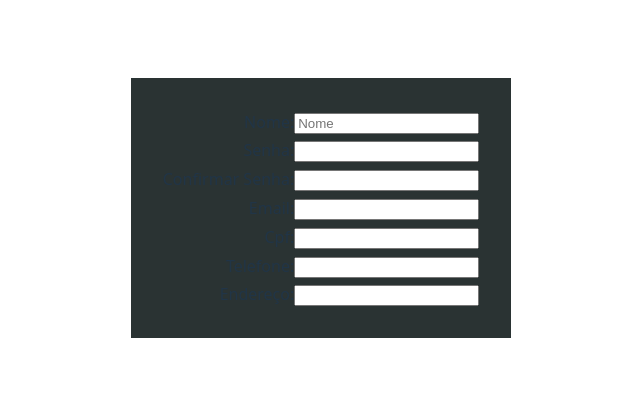
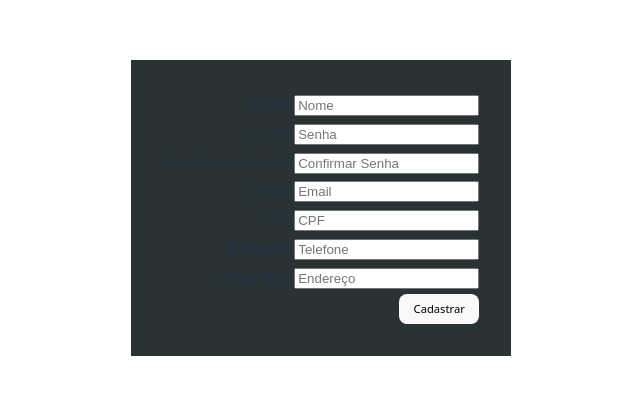
Before and after one commit to bvgross/serratec-react-trabalho_final, a React (Vite) app: page /cadastro in a window 1280 px wide. Shown: the part 192-586 px from the top of the page, without its empty margins (319-959 px from the left). Built offline with nearby package versions, Linux system fonts and the light colour scheme.

Commit message:
cadastro feito

```diff
--- a/src/pages/cadastro/cadastro.jsx
+++ b/src/pages/cadastro/cadastro.jsx
@@ -1,9 +1,7 @@
-import { useEffect, useState } from "react"
-import apiUsuarios from "../../services/apiUsuarios"
-import { Input } from "../../components/Input/Input"
-import styles from "./cadastro.module.css"
-
-
+import { useState } from "react";
+import apiUsuarios from "../../services/apiUsuarios";
+import { Input } from "../../components/Input/Input";
+import styles from "./cadastro.module.css";
 export function CadastroPage() {
     const [name, setName] = useState("");
     const [password, setPassword] = useState("");
@@ -12,55 +10,63 @@ export function CadastroPage() {
     const [cpf, setCpf] = useState("");
     const [phone, setPhone] = useState("");
     const [address, setAddress] = useState("");
-
-
-    const postUsuario =  async () => {
-        try{
-     const response = await apiUsuarios.post("/users", user);
-     console.log("Usuário cadastrado", response.data);
-         } catch (erro) {
-          console.error("Erro ao cadastrar:", erro);
+    const postUsuario = async () => {
+        const user = {
+            name,
+            password,
+            email,
+            cpf,
+            phone,
+            address
+        };
+        if (password !== confirmPass) {
+            alert("As senhas não coincidem!");
+            return;
+        }
+        try {
+            const response = await apiUsuarios.post("/users", user);
+            console.log("Usuário cadastrado", response.data);
+            alert("Usuário cadastrado com sucesso!");
+        } catch (erro) {
+            console.error("Erro ao cadastrar:", erro);
+            alert("Erro ao cadastrar usuário.");
         }
     };
-
-    const getUsuarios = async () => {
-        try{
-            const response = await apiUsuarios.get("/users");
-            console.log("Usuários:", response.data);
-        }catch (erro) {
-            console.error("Erro ao buscar usuários:", erro);
-        }
+    const handleSubmit = (e) => {
+        e.preventDefault();
+        postUsuario();
     };
-
-
     return (
-        <form className= {styles.form}>
+        <form className={styles.form} onSubmit={handleSubmit}>
             <label>Nome:
-            <Input
-            type="text"
-            placeholder="Nome"
-            value={name}
-            // onChange={}
-            />
+                <Input type="text" placeholder="Nome" value={name} onChange={(e) =>
+                    setName(e.target.value)} />
             </label>
             <label>Senha:
-            <Input type="text" />
+                <Input type="password" placeholder="Senha" value={password} onChange={(e) =>
+                    setPassword(e.target.value)} />
             </label>
             <label>Confirmar Senha:
-            <Input type="text" />
+                <Input type="password" placeholder="Confirmar Senha" value={confirmPass}
+                    onChange={(e) => setConfirmPass(e.target.value)} />
             </label>
             <label>Email:
-            <Input type="text" />
+                <Input type="email" placeholder="Email" value={email} onChange={(e) =>
+                    setEmail(e.target.value)} />
             </label>
-            <label>Cpf:
-            <Input type="text" />
+            <label>CPF:
+                <Input type="text" placeholder="CPF" value={cpf} onChange={(e) =>
+                    setCpf(e.target.value)} />
             </label>
             <label>Telefone:
-            <Input type="text" />
+                <Input type="text" placeholder="Telefone" value={phone} onChange={(e) =>
+                    setPhone(e.target.value)} />
             </label>
             <label>Endereço:
-            <Input type="text" />
+                <Input type="text" placeholder="Endereço" value={address} onChange={(e) =>
+                    setAddress(e.target.value)} />
             </label>
+            <button type="submit">Cadastrar</button>
         </form>
-    )
+    );
 }
--- a/src/services/apiUsuarios.js
+++ b/src/services/apiUsuarios.js
@@ -1,6 +1,7 @@
 import axios from "axios";
 
 const apiUsuarios = axios.create({
+
     baseURL: "https://681cefc3f74de1d219ae5154.mockapi.io/api/v1"
 });
 
```
